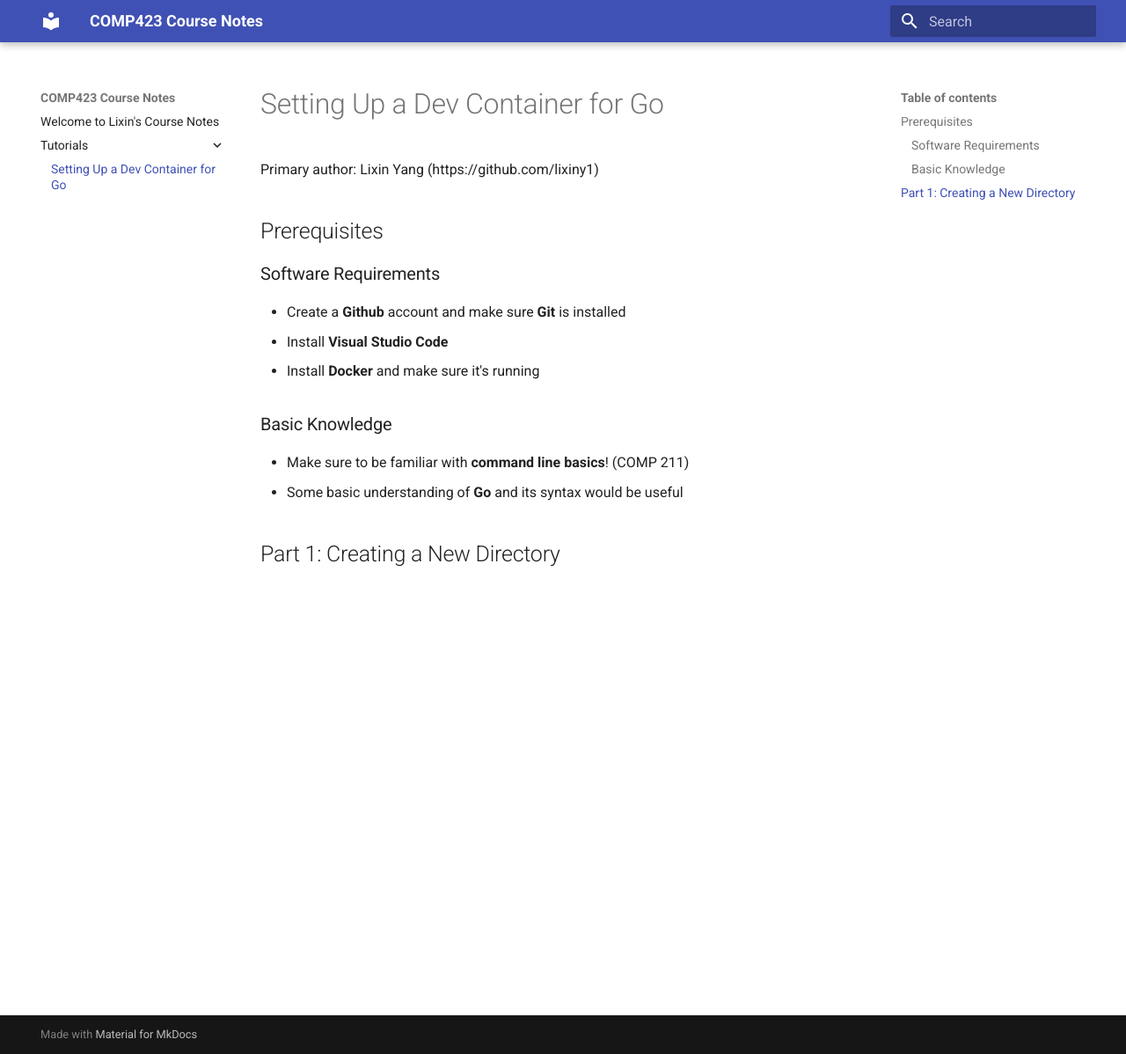
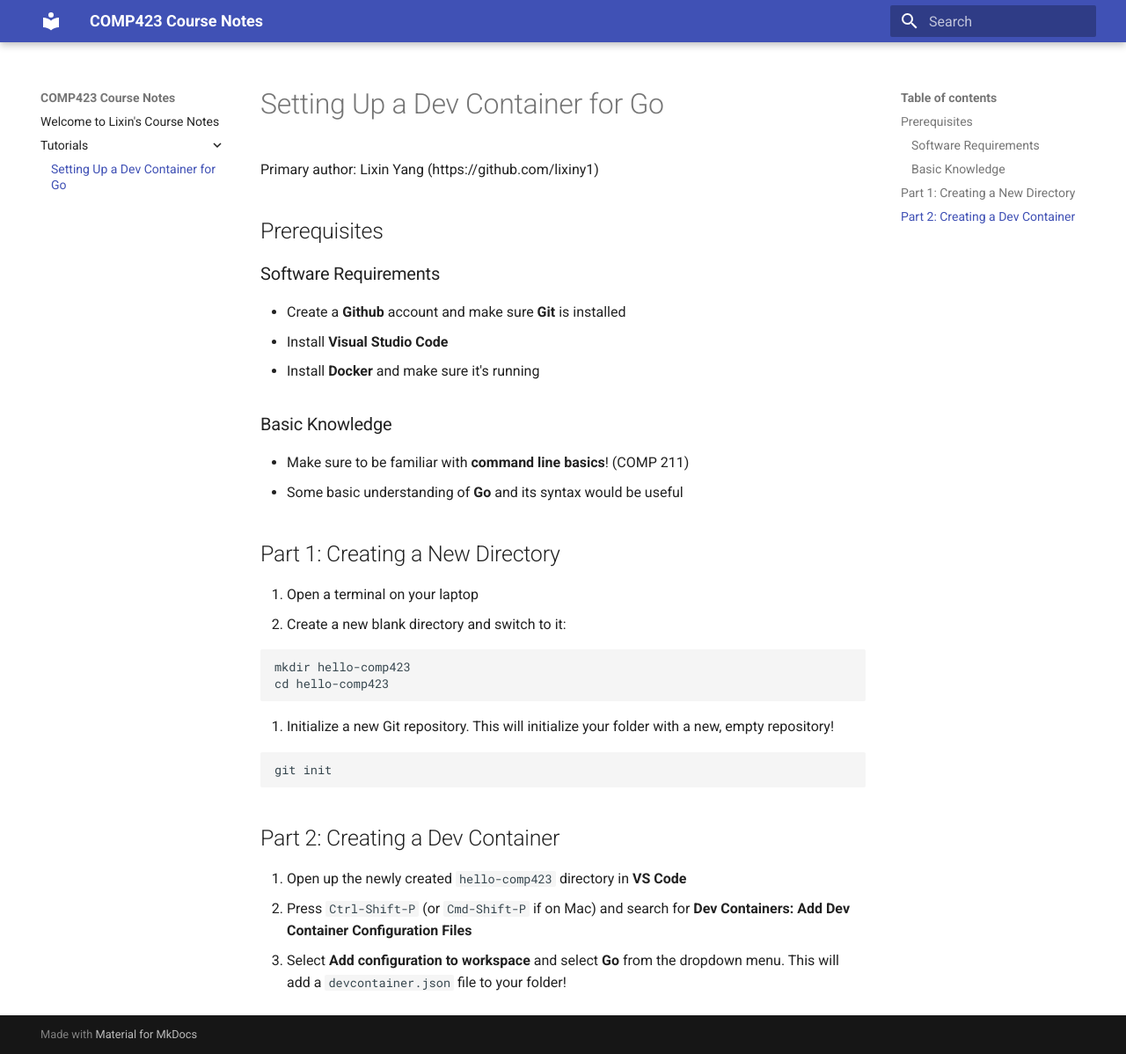
Before and after one commit to lixiny1/comp423-course-notes, an MkDocs documentation site: the page built from docs/tutorials/go-setup.md, in a window 1280 px wide and 1198 px high. Shown: the whole window at 88% size. Built offline with MkDocs 1.6.1 and Material for MkDocs 9.7.7, drawn with Linux system fonts in a browser that asks for light colours.

Commit message:
finished part 1

````diff
--- a/docs/tutorials/go-setup.md
+++ b/docs/tutorials/go-setup.md
@@ -12,3 +12,18 @@ Primary author: Lixin Yang (https://github.com/lixiny1)
 
 
 ## Part 1: Creating a New Directory
+1. Open a terminal on your laptop
+2. Create a new blank directory and switch to it:
+```
+mkdir hello-comp423
+cd hello-comp423
+```
+3. Initialize a new Git repository. This will initialize your folder with a new, empty repository!
+```
+git init
+```
+
+## Part 2: Creating a Dev Container
+1. Open up the newly created `hello-comp423` directory in **VS Code**
+2. Press `Ctrl-Shift-P` (or `Cmd-Shift-P` if on Mac) and search for **Dev Containers: Add Dev Container Configuration Files**
+3. Select **Add configuration to workspace** and select **Go** from the dropdown menu. This will add a `devcontainer.json` file to your folder!
````
